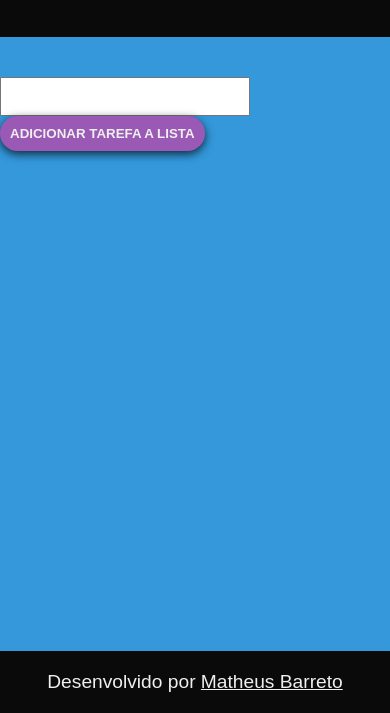
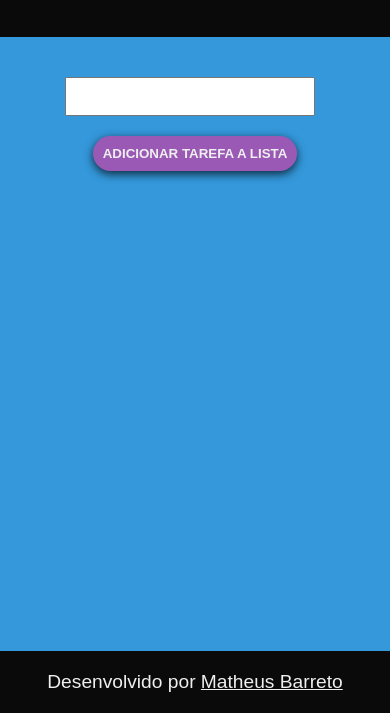
Before and after one commit to yamatopotter/TodoList, a plain HTML site: page index.html in a window 390 px wide. Shown: the part 131-844 px from the top of the page. Drawn offline with nearby package versions, Linux system fonts and the light colour scheme.

Commit message:
fix: Mobile adjustment

```diff
--- a/style.scss
+++ b/style.scss
@@ -29,6 +29,7 @@ header{
 }
 
 main{
+    padding: 0 20px;
     flex: 1 0 auto;
 }
 
@@ -81,3 +82,13 @@ footer{
     background-color: #0a0a0a;
     flex-shrink: 0;
 }
+
+@media (max-width: 600px){
+    .formToDoList{
+        display:flex;
+        flex-direction: column;
+        gap:20px;
+        align-items: center;
+        justify-content: center;
+    }
+}
```
Also changed, not shown: style.css, 1 other file.
